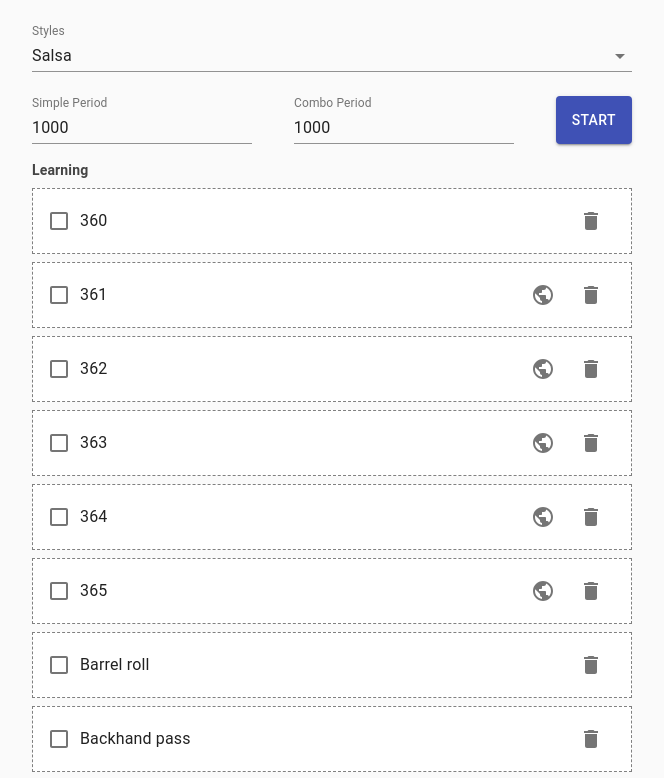
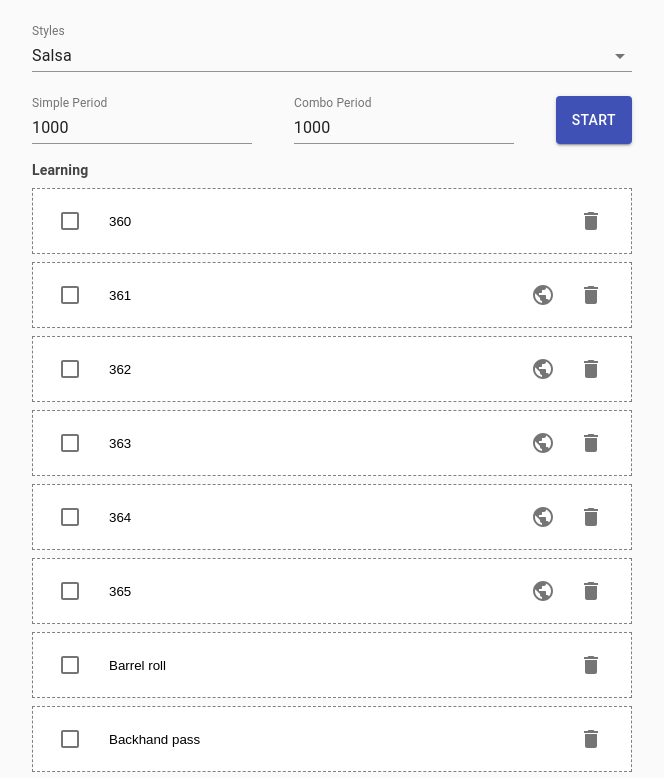
Before and after one commit to kamirov/repeater, a React (Create React App) app: page / in a window 1280 px wide. Shown: the top 778 px of the page, without its empty margins (308-972 px from the left). Built offline with nearby package versions, Linux system fonts and the light colour scheme.

Commit message:
Add move item editability

```diff
--- a/src/index.scss
+++ b/src/index.scss
@@ -20,6 +20,19 @@ code {
   align-items: center;
 
   > div {
+  }
+
+  .check-container {
+    flex-direction: row;
+    flex-grow: 2;
+
+    input {
+      margin-left: 1rem;
+      flex-grow: 2;
+      outline: none;
+      border: none;
+    }
+
   }
 }
 
--- a/src/modules/AppView.tsx
+++ b/src/modules/AppView.tsx
@@ -57,6 +57,7 @@ export default function AppView() {
             el: <MoveItem
                 move={m}
                 key={m.id}
+                onChange={handleMoveChange}
                 onToggleLearn={() => toggleLearn(m)}
                 onDelete={() => deleteMove(m)}
             />
@@ -113,6 +114,10 @@ export default function AppView() {
             </Page>
         </Main>
     </Root>
+
+    function handleMoveChange(move: Move) {
+        dispatch(moveRedux.updateMove(move))
+    }
 
     function deleteMove(move: Move) {
         if (move.isLearned) {
--- a/src/modules/move/MoveItem.tsx
+++ b/src/modules/move/MoveItem.tsx
@@ -1,6 +1,6 @@
 import * as React from "react";
 import {Move} from "./move.types";
-import {Checkbox, FormControlLabel, FormGroup, IconButton} from "@material-ui/core";
+import {Checkbox, FormGroup, IconButton, TextField} from "@material-ui/core";
 import DeleteIcon from '@material-ui/icons/Delete';
 import PublicIcon from '@material-ui/icons/Public';
 
@@ -8,12 +8,21 @@ type Props = {
     move: Move
     onToggleLearn: () => void
     onDelete: () => void
+    onChange: (move: Move) => void
 
     id?: string
     className?: string
 }
 
 function MoveItem(props: Props) {
+
+    const handleNameChange = (event: any) => {
+        const name = event.target.value
+        props.onChange({
+            ...props.move,
+            name
+        })
+    }
 
     const checkbox = <Checkbox
         checked={props.move.isLearned}
@@ -22,7 +31,13 @@ function MoveItem(props: Props) {
 
     return <div id={props.id} className={`${props.className} move-item`}>
         <FormGroup className="check-container">
-            <FormControlLabel control={checkbox} label={props.move.name} />
+            {checkbox}
+            <input
+                type="text"
+                value={props.move.name}
+                onChange={handleNameChange}
+                placeholder="Name"
+            />
         </FormGroup>
         <div className="icons-container">
             {props.move.link &&
--- a/src/modules/move/MoveRedux.ts
+++ b/src/modules/move/MoveRedux.ts
@@ -12,6 +12,8 @@ export type MoveState = {
 export default {
     setLearningMoves,
     setActiveMoveType,
+
+    updateMove,
 
     learnMove,
     unlearnMove,
@@ -36,11 +38,21 @@ const initialState: MoveState = {
 
 const actions = {
     setLearningMoves: 'move/setLearningMoves',
+    updateMove: 'move/updateMove',
     learnMove: 'move/learnMove',
     unlearnMove: 'move/unlearnMove',
     setActiveMoveType: 'move/setActiveMoveType',
     deleteLearningMove: 'move/deleteLearningMove',
     deleteLearnedMove: 'move/deleteLearnedMove'
+}
+
+function updateMove(move: Move) {
+    return (dispatch: Dispatch) => {
+        dispatch({
+            type: actions.updateMove,
+            payload: move
+        })
+    }
 }
 
 function deleteLearningMove(move: Move) {
@@ -151,6 +163,25 @@ function reducer(state = initialState, action: Action): MoveState {
                     ...state.learnedMoves.filter(m => m.id !== action.payload)
                 ]
             }
+        case actions.updateMove:
+            const move = action.payload as Move
+
+            const movesArray = move.isLearned ? state.learnedMoves : state.learningMoves
+            const index = movesArray.findIndex(m => m.id === move.id)
+
+            if (index === -1) {
+                throw new Error(`Move ${move.id} could not be found in moves array`)
+            }
+
+            const newMovesArray = [...movesArray]
+            newMovesArray[index] = move
+
+            return {
+                ...state,
+                learningMoves: move.isLearned ? state.learningMoves : newMovesArray,
+                learnedMoves: move.isLearned ? newMovesArray : state.learnedMoves
+            }
+
         case actions.setLearningMoves:
             return {
                 ...state,
```
